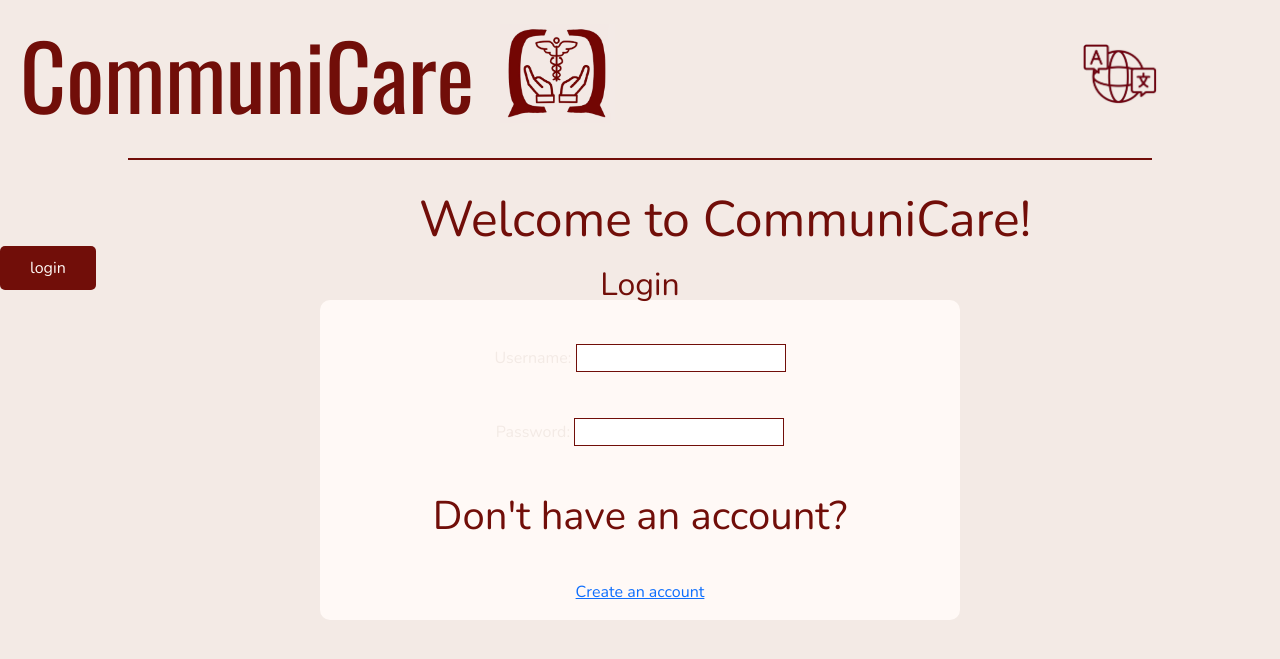
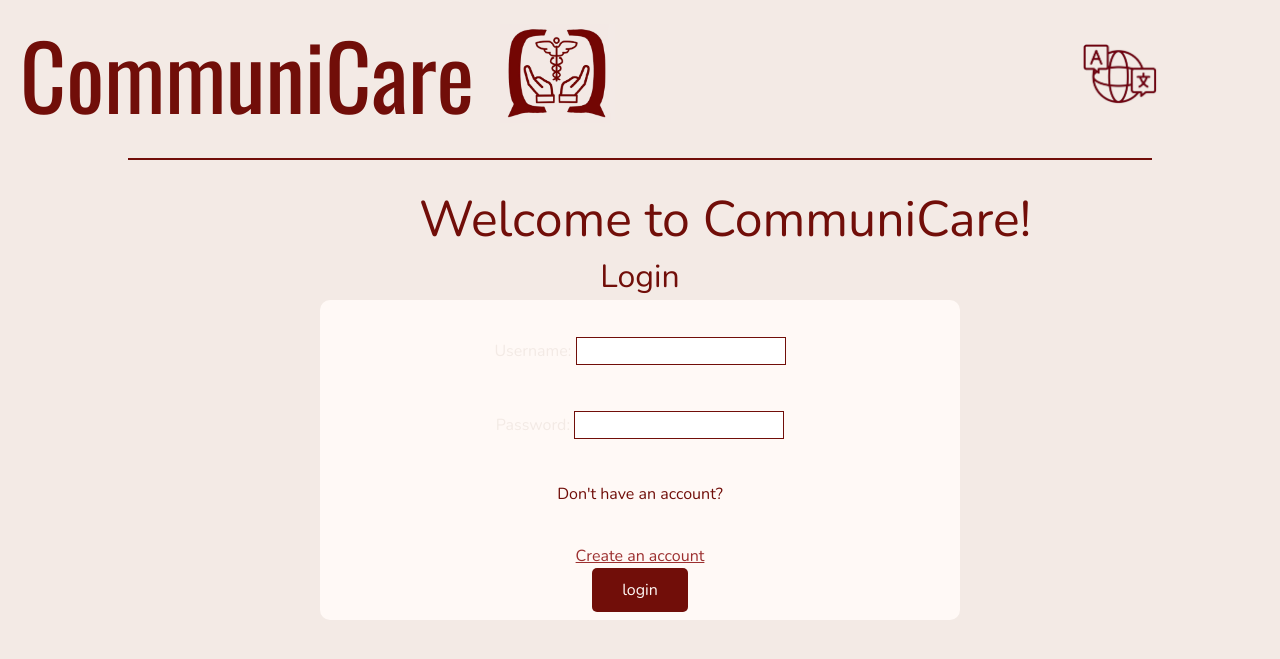
Before and after one commit to maddysiwick/CommunicareDeploy, a Django app: page /login in a window 1280 px wide; the page is wider, and only the part inside the window is pictured. Shown: the top 659 px of that part. Run offline with Django 4.2, Linux system fonts and the light colour scheme.

Commit message:
killing myself now

```diff
--- a/Communicare/Filter/templates/login.html
+++ b/Communicare/Filter/templates/login.html
@@ -16,10 +16,11 @@
         <label for = "{{field.id_for_label}}" class = "label-red"> {{field.label}}</label>
         {% csrf_token %}
         {{form.as_p}}
-        <h1 style="font-family: Nunito, sans-serif; color: #710E09; font: clamp(1rem); margin: 0; margin-bottom: 40px;">Don't have an account?</h1>
-        <a href="{% url 'triage' %}"> Create an account</a>
+        <h1 style="font-family: Nunito, sans-serif; color: #710E09; font-size: 1rem; margin: 0; margin-bottom: 40px;">Don't have an account?</h1>
+        <a href="{% url 'triage' %}" style="color: #9C2F2F;"> Create an account</a>
+        <button type="submit">login</button>
     </div>
 
-    <button type="submit">login</button>
+
 </form>
 {% endblock %}
```
